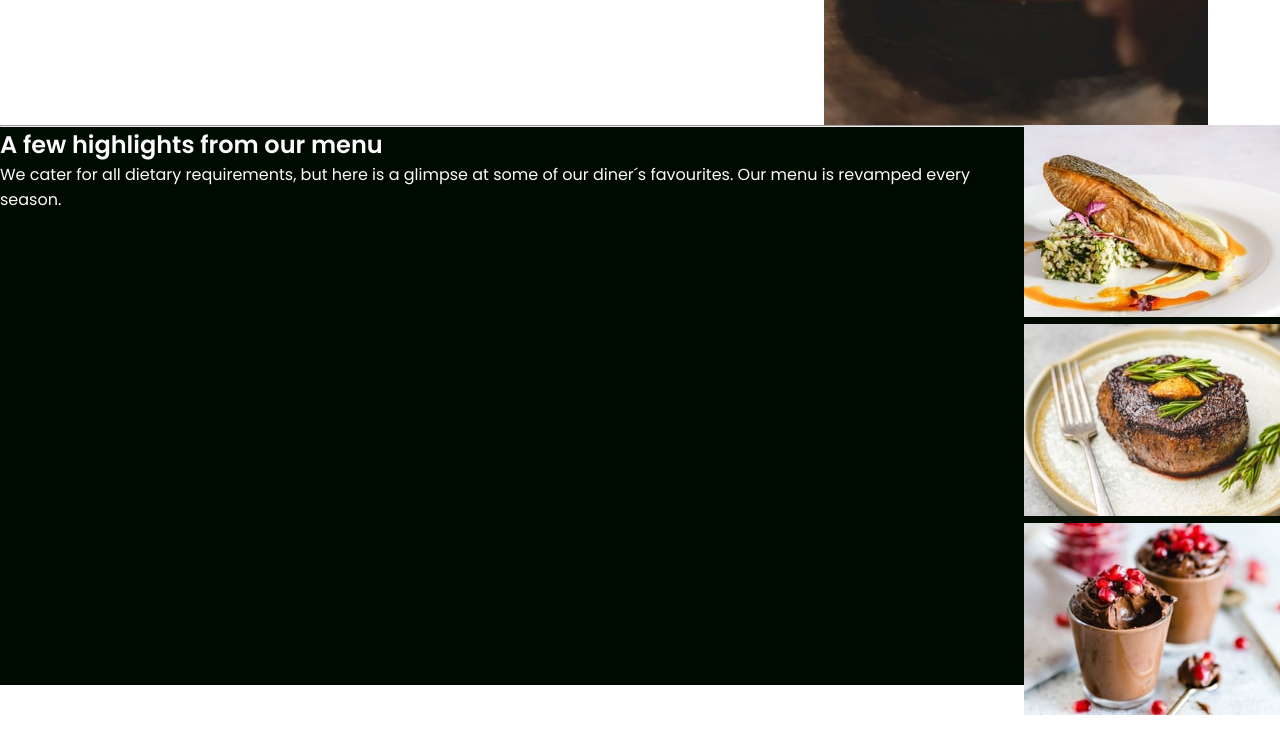
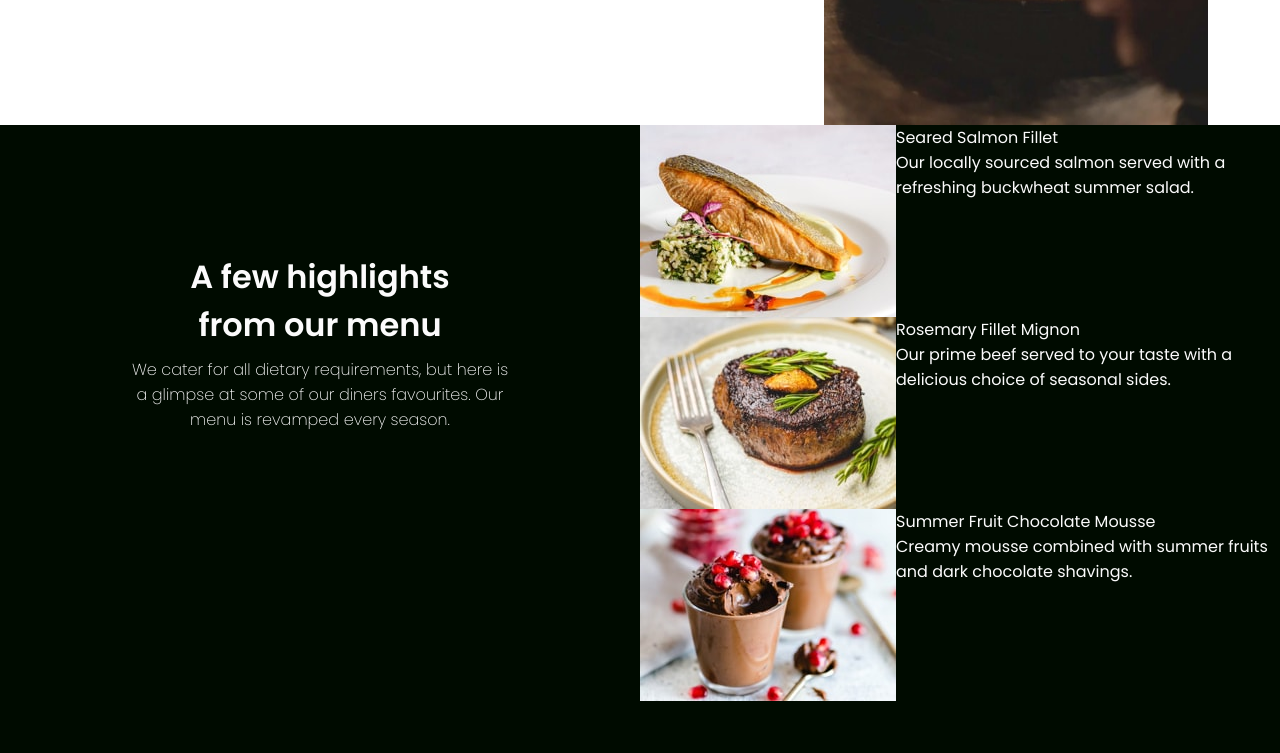
Before and after one commit to KadiPukki/dine-restaurant, a plain HTML site: page index.html in a window 1280 px wide. Shown: the part 1875-2628 px from the top of the page. Before the commit the page ends 2597 px from the top, so only its background shows below. Drawn offline with Linux system fonts and the light colour scheme; files whose address does not match are found by name.

Commit message:
main content

```diff
--- a/assets/css/main.css
+++ b/assets/css/main.css
@@ -1,8 +1,33 @@
 main {
     width: 100%;
-    height: 70vh;
+    height: 80vh;
     background-color: var(--black);
     color: var(--white);
     display: flex;
     flex-direction: row;
 }
+
+.main-content1, .main-content2 {
+    width: 50%;
+}
+
+.main-content1 div {
+    width: 60%;
+    text-align: center;
+    margin: 20% auto 30% auto;
+}
+
+.main-content1 h2 {
+    font-size: 2rem;
+}
+
+.main-content1 p {
+    font-size: 1rem;
+    font-weight: 300;
+    margin-top: 1vh;
+}
+
+.main-content2 div {
+    display: flex;
+    flex-direction: row;
+}
--- a/index.html
+++ b/index.html
@@ -50,26 +50,36 @@
 
     <main>
         <div class="main-content1">
-            <hr>
-            <h2>A few highlights from our menu</h2>
-            <p>We cater for all dietary requirements, but here is a glimpse at some of our diner´s favourites. Our menu is revamped every season.</p>
+            <div>
+                <h2>A few highlights <br> from our menu</h2>
+                <p>We cater for all dietary requirements, but here is a glimpse at some of our diners favourites. Our menu is revamped every season.</p>
+            </div>
         </div>
 
 
         <div class="main-content2">
             <div>
                 <img src="./assets/images/salmon-desktop-tablet@2x.jpg" alt="salmon">
-                <p></p>
+                <p><span>Seared Salmon Fillet</span>
+                <br>
+                Our locally sourced salmon served with a refreshing buckwheat summer salad.
+                </p>
             </div>
 
             <div>
                 <img src="./assets/images/beef-desktop-tablet@2x.jpg" alt="filet mignon">
-                <p></p>
+                <p><span>Rosemary Fillet Mignon</span>
+                    <br>
+                    Our prime beef served to your taste with a delicious choice of seasonal sides.
+                </p>
             </div>
 
             <div>
                 <img src="./assets/images/chocolate-desktop-tablet@2x.jpg" alt="chocolate mousse">
-                <p></p>
+                <p><span>Summer Fruit Chocolate Mousse</span>
+                    <br>
+                    Creamy mousse combined with summer fruits and dark chocolate shavings.
+                </p>
             </div>
         </div>
     </main>
```
